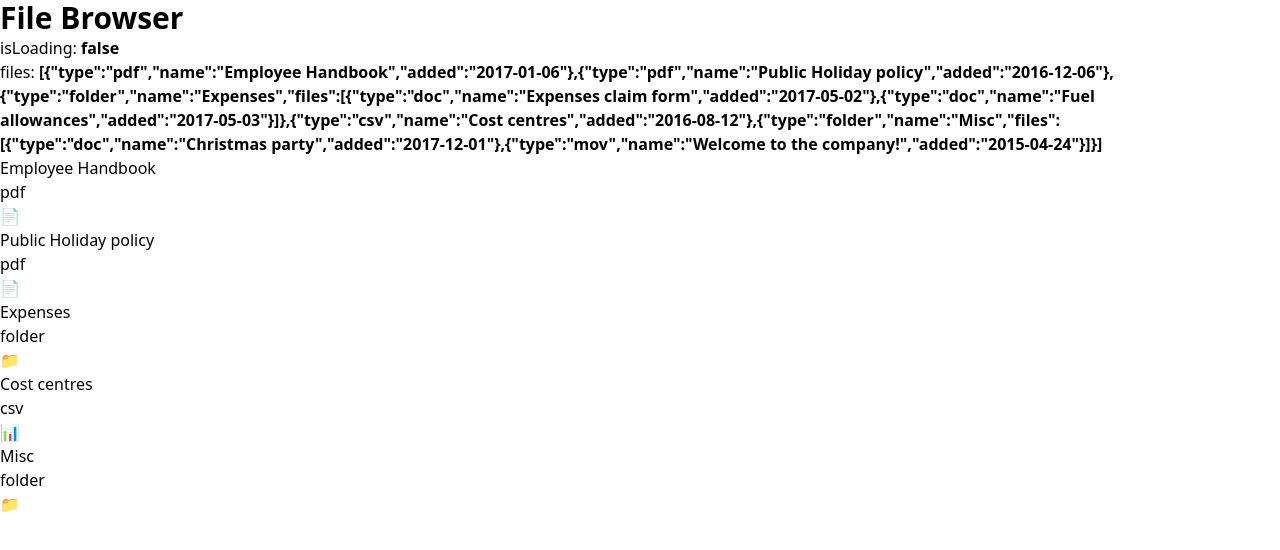
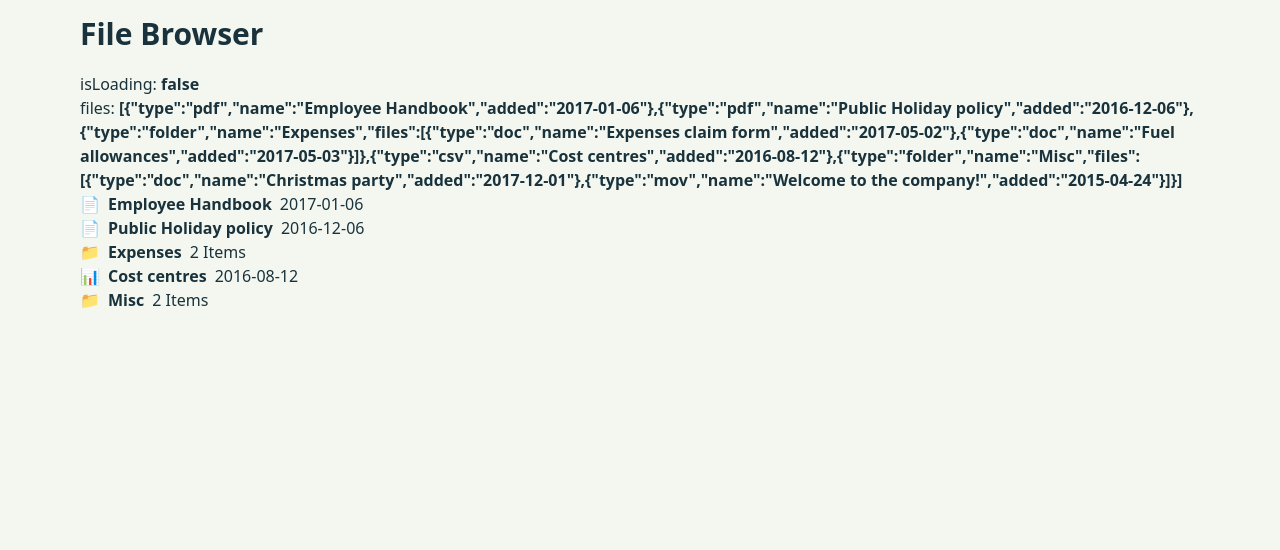
Before and after one commit to Harrywg/react-file-browser, a React (Vite) app: page / in a window 1280 px wide. Shown: the top 550 px of the page. Built offline with nearby package versions, Linux system fonts and the light colour scheme.

Commit message:
wip: file implementation

```diff
--- a/package.json
+++ b/package.json
@@ -17,6 +17,7 @@
       "@tanstack/react-query": "^5.74.4",
       "react": "^19.0.0",
       "react-dom": "^19.0.0",
+      "react-router-dom": "^7.5.1",
       "ts-node": "^10.9.2"
    },
    "devDependencies": {
--- a/src/App.tsx
+++ b/src/App.tsx
@@ -1,25 +1,30 @@
 import useFilesQuery from '@/lib/hooks/useFilesQuery';
-import { dictFileIcon } from '@/lib/dicts';
 import Header from '@/components/Header';
+import AssetCard from '@/components/File/AssetItem';
+import FolderCard from '@/components/File/FolderItem';
+import { Routes, Route, Link } from 'react-router-dom';
+import DirectoryView from '@/views/DirectoryView';
+import AssetView from '@/views/AssetView';
 
 export default function App() {
+   // Due to lack of data, fetching all content at top level
    const { files, isLoading } = useFilesQuery();
    return (
-      <div className="grid h-full w-full">
+      <div className="mx-auto w-full max-w-6xl p-4">
          <Header />
+         <main>
             <p>
                isLoading: <strong>{isLoading ? 'true' : 'false'}</strong>
             </p>
             <p>
                files: <strong>{JSON.stringify(files)}</strong>
             </p>
-         {files.map((file) => (
-            <div key={file.name}>
-               <p>{file.name}</p>
-               <p>{file.type}</p>
-               <p>{dictFileIcon[file.type]}</p>
-            </div>
-         ))}
+         </main>
+
+         <Routes>
+            <Route path="/" element={<DirectoryView files={files} />} />
+            <Route path="/asset/:name" element={<AssetView files={files} />} />
+         </Routes>
       </div>
    );
 }
--- /dev/null
+++ b/src/components/File/AssetItem.tsx
@@ -0,0 +1,17 @@
+import { Asset } from '@/lib/types';
+import { dictFileIcon } from '@/lib/dicts';
+import Item from '@/components/File/Item';
+
+interface Props {
+   asset: Asset;
+}
+
+export default function AssetItem({ asset }: Props) {
+   return (
+      <Item handleClick={() => {}}>
+         <p>{dictFileIcon[asset.type]}</p>
+         <h2 className="text-md font-bold">{asset.name}</h2>
+         <p>{asset.added}</p>
+      </Item>
+   );
+}
--- /dev/null
+++ b/src/components/File/FolderItem.tsx
@@ -0,0 +1,33 @@
+import { useState } from 'react';
+import { Asset, Folder } from '@/lib/types';
+import { dictFileIcon } from '@/lib/dicts';
+import Item from '@/components/File/Item';
+import AssetItem from '@/components/File/AssetItem';
+
+interface Props {
+   folder: Folder;
+}
+
+export default function FolderItem({ folder }: Props) {
+   const [isOpen, setIsOpen] = useState(false);
+   return (
+      <>
+         <Item handleClick={() => setIsOpen(!isOpen)}>
+            <p>{dictFileIcon.folder}</p>
+            <h2 className="text-md font-bold">{folder.name}</h2>
+            <p>{folder.files?.length ?? 0} Items</p>
+         </Item>
+         {isOpen && (
+            <div className="ml-4">
+               {folder.files?.map((file: Asset | Folder) => {
+                  return file.type === 'folder' ? (
+                     <FolderItem key={file.name} folder={file} />
+                  ) : (
+                     <AssetItem key={file.name} asset={file} />
+                  );
+               })}
+            </div>
+         )}
+      </>
+   );
+}
--- /dev/null
+++ b/src/components/File/Item.tsx
@@ -0,0 +1,12 @@
+interface Props {
+   handleClick: () => void;
+   children: React.ReactNode;
+}
+
+export default function Item({ handleClick, children }: Props) {
+   return (
+      <button className="flex items-center gap-2" onClick={handleClick}>
+         {children}
+      </button>
+   );
+}
--- a/src/components/Header.tsx
+++ b/src/components/Header.tsx
@@ -1,7 +1,7 @@
 export default function Header() {
    return (
       <header>
-         <h1 className="text-3xl font-bold">File Browser</h1>
+         <h1 className="mb-5 text-3xl font-bold">File Browser</h1>
       </header>
    );
 }
--- a/src/index.css
+++ b/src/index.css
@@ -1 +1,16 @@
 @import 'tailwindcss';
+
+@theme {
+    --color-red: #F2545B;
+    --color-purple: #A93F55;
+    --color-grey: #19323C;
+    --color-white: #F3F7F0;
+    --color-brown: #8C5E58;
+}
+
+html,
+body,
+#root {
+    background: var(--color-white);
+    color: var(--color-grey);
+}
--- a/src/lib/types.ts
+++ b/src/lib/types.ts
@@ -1,4 +1,4 @@
-export interface File {
+export interface Asset {
    type: 'doc' | 'csv' | 'pdf';
    name: string;
    added: string;
@@ -7,5 +7,5 @@ export interface File {
 export interface Folder {
    type: 'folder';
    name: string;
-   files: File[];
+   files: Asset[];
 }
--- a/src/main.tsx
+++ b/src/main.tsx
@@ -3,14 +3,16 @@ import { createRoot } from 'react-dom/client';
 import { QueryClient, QueryClientProvider } from '@tanstack/react-query';
 import './index.css';
 import App from './App.tsx';
-
+import { BrowserRouter } from 'react-router-dom';
 // Create a client
 const queryClient = new QueryClient();
 
 createRoot(document.getElementById('root')!).render(
    <StrictMode>
-      <QueryClientProvider client={queryClient}>
-         <App />
-      </QueryClientProvider>
+      <BrowserRouter>
+         <QueryClientProvider client={queryClient}>
+            <App />
+         </QueryClientProvider>
+      </BrowserRouter>
    </StrictMode>
 );
--- /dev/null
+++ b/src/views/AssetView.tsx
@@ -0,0 +1,9 @@
+import { Asset, Folder } from '@/lib/types';
+
+interface AssetViewProps {
+   files: (Asset | Folder)[];
+}
+
+export default function AssetView({ files }: AssetViewProps) {
+   return <div>AssetView</div>;
+}
--- /dev/null
+++ b/src/views/DirectoryView.tsx
@@ -0,0 +1,21 @@
+import AssetCard from '@/components/File/AssetItem';
+import FolderCard from '@/components/File/FolderItem';
+import { Asset, Folder } from '@/lib/types';
+
+interface DirectoryViewProps {
+   files: (Asset | Folder)[];
+}
+
+export default function DirectoryView({ files }: DirectoryViewProps) {
+   return (
+      <div className="">
+         {files.map((file) =>
+            file.type === 'folder' ? (
+               <FolderCard key={file.name} folder={file} />
+            ) : (
+               <AssetCard key={file.name} asset={file} />
+            )
+         )}
+      </div>
+   );
+}
```
Also changed, not shown: 1 other file (tests, documents, lock files or other folders). Lines whose indentation alone changed are shown as unchanged.
